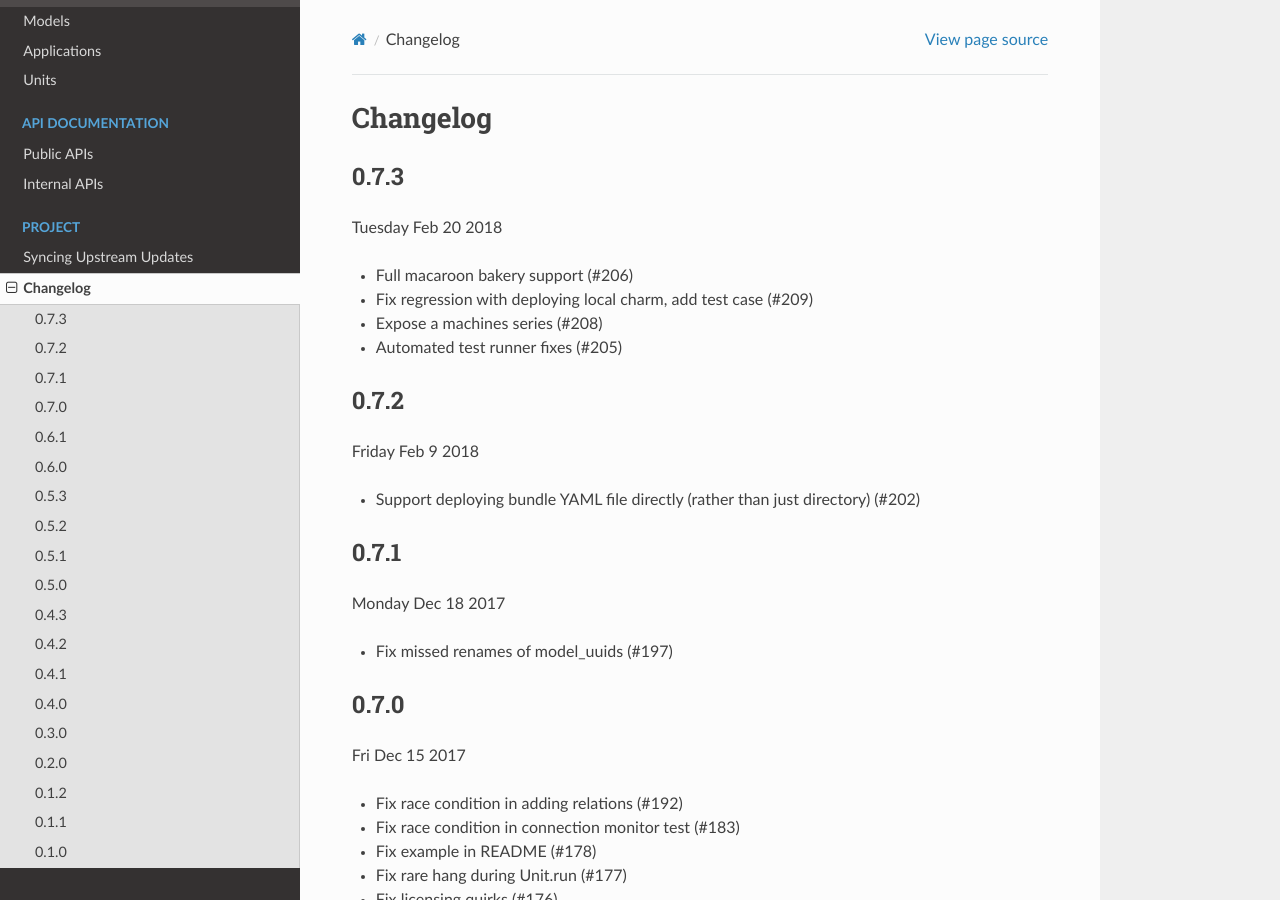
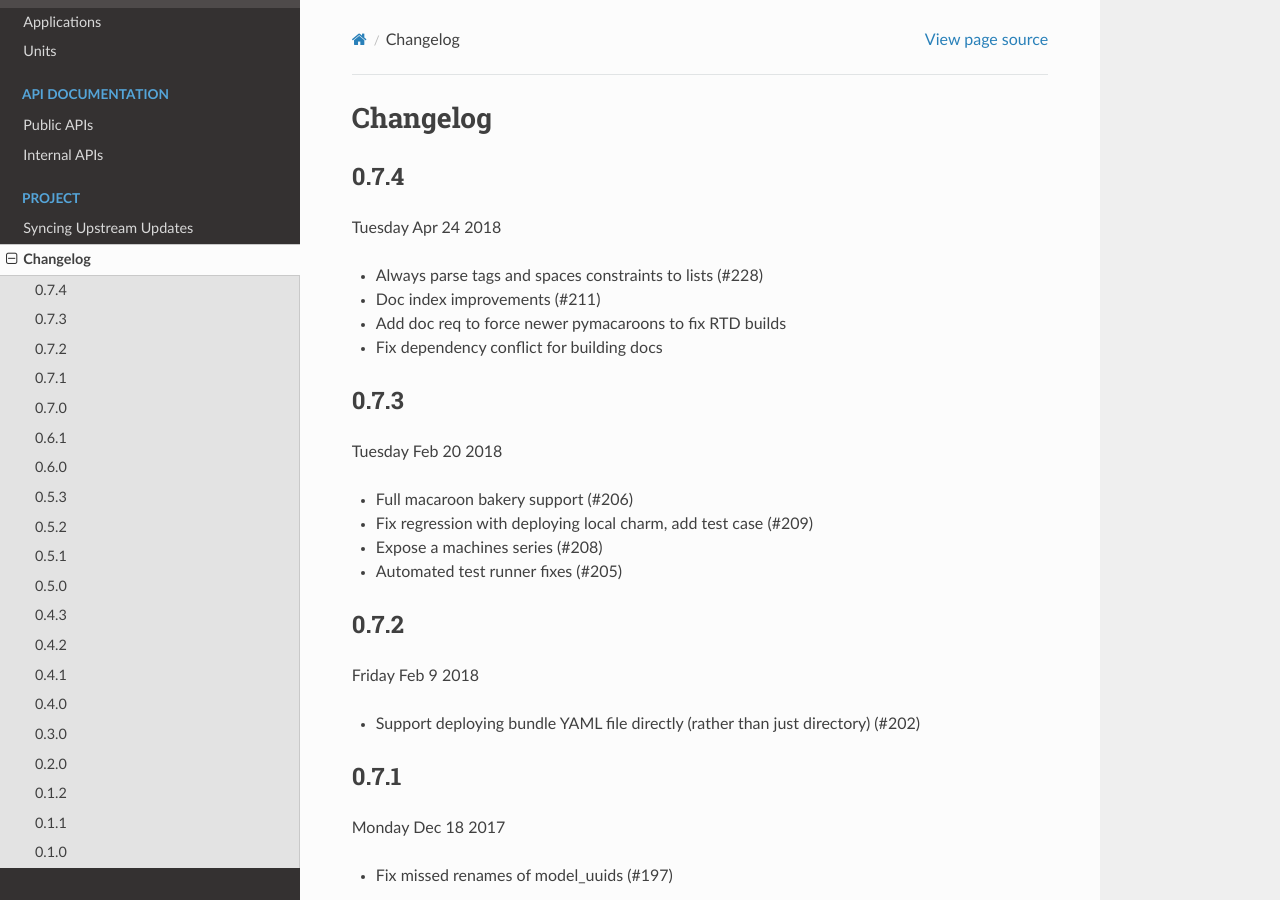
Before and after one commit to juju/python-libjuju, a Sphinx documentation site: the page built from docs/changelog.rst, in a window 1280 px wide and 900 px high. Built offline with Sphinx 7.4.7 and the Read the Docs theme 2.0.0, drawn with Linux system fonts in a browser that asks for light colours; pages that are not in the unit, such as notebooks, are missing from menus.

Commit message:
Bump VERSION and changelog for release

```diff
--- a/docs/changelog.rst
+++ b/docs/changelog.rst
@@ -1,5 +1,15 @@
 Changelog
 ---------
+
+
+0.7.4
+^^^^^
+Tuesday Apr 24 2018
+
+* Always parse tags and spaces constraints to lists (#228)
+* Doc index improvements (#211)
+* Add doc req to force newer pymacaroons to fix RTD builds
+* Fix dependency conflict for building docs
 
 0.7.3
 ^^^^^
```
Also changed, not shown: 1 other file.
